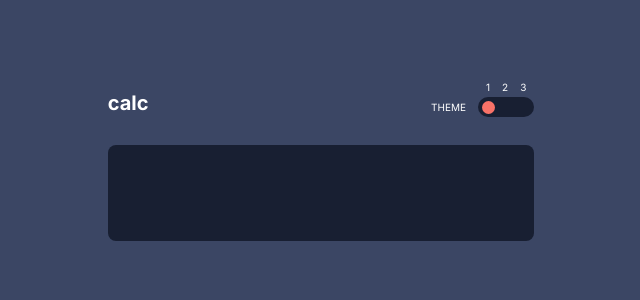
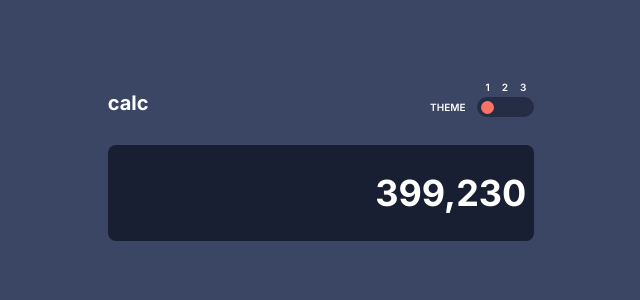
Before and after one commit to jonathan-baraza/calculator-pro, a Next.js app: page / in a window 1280 px wide. Shown: the top 300 px of the page, without its empty margins (319-959 px from the left). Built offline with nearby package versions, Linux system fonts and the light colour scheme.

Commit message:
calculator viewbox

```diff
--- a/components/ThemeToggle.tsx
+++ b/components/ThemeToggle.tsx
@@ -5,19 +5,22 @@ const ThemeToggle = () => {
   const currentTheme = useAppSelector((state) => state.theme);
   const dispatch = useDispatch();
   return (
-    <div className="w-full flex justify-between items-end text-white py-4">
+    <div
+      className="w-full flex justify-between items-end py-4"
+      style={{ color: currentTheme.theme.textColor }}
+    >
       <div className="font-bold text-xl">calc</div>
       <div className="flex space-x-3 items-end">
-        <div className="text-[10px] pb-[2px]">THEME</div>
+        <div className="text-[10px] pb-[2px] font-semibold ">THEME</div>
         <div className="flex flex-col ">
-          <div className="w-full space-x-3 flex justify-between text-white text-[10px] mb-[2px] px-2 ">
+          <div className="w-full space-x-3 flex justify-between font-semibold text-[10px] mb-[2px] px-2 ">
             <div>1</div>
             <div>2</div>
             <div>3</div>
           </div>
           <div
             className="w-full rounded-xl h-[20px] px-1 flex items-center justify-between"
-            style={{ backgroundColor: currentTheme.theme.background2 }}
+            style={{ backgroundColor: currentTheme.theme.background3 }}
           >
             <div
               className={`h-[13px]  ${
--- a/components/ViewBox.tsx
+++ b/components/ViewBox.tsx
@@ -1,11 +1,14 @@
 import { useAppSelector, useAppDispatch } from "@/redux/hooks";
 const ViewBox = () => {
-  const currentTheme = useAppSelector((state) => state.theme);
+  const { background, background2, background3, textColor, textColor2 } =
+    useAppSelector((state) => state.theme.theme);
   return (
     <div
-      style={{ backgroundColor: currentTheme.theme.background2 }}
-      className="w-full h-[12vh] rounded-lg my-3 text-white text-5xl flex flex-wrap items-end justify-end"
-    ></div>
+      style={{ backgroundColor: background2, color: textColor }}
+      className="w-full h-[12vh] rounded-lg my-3 p-2  text-4xl font-bold flex flex-wrap items-center justify-end"
+    >
+      399,230
+    </div>
   );
 };
 
```
